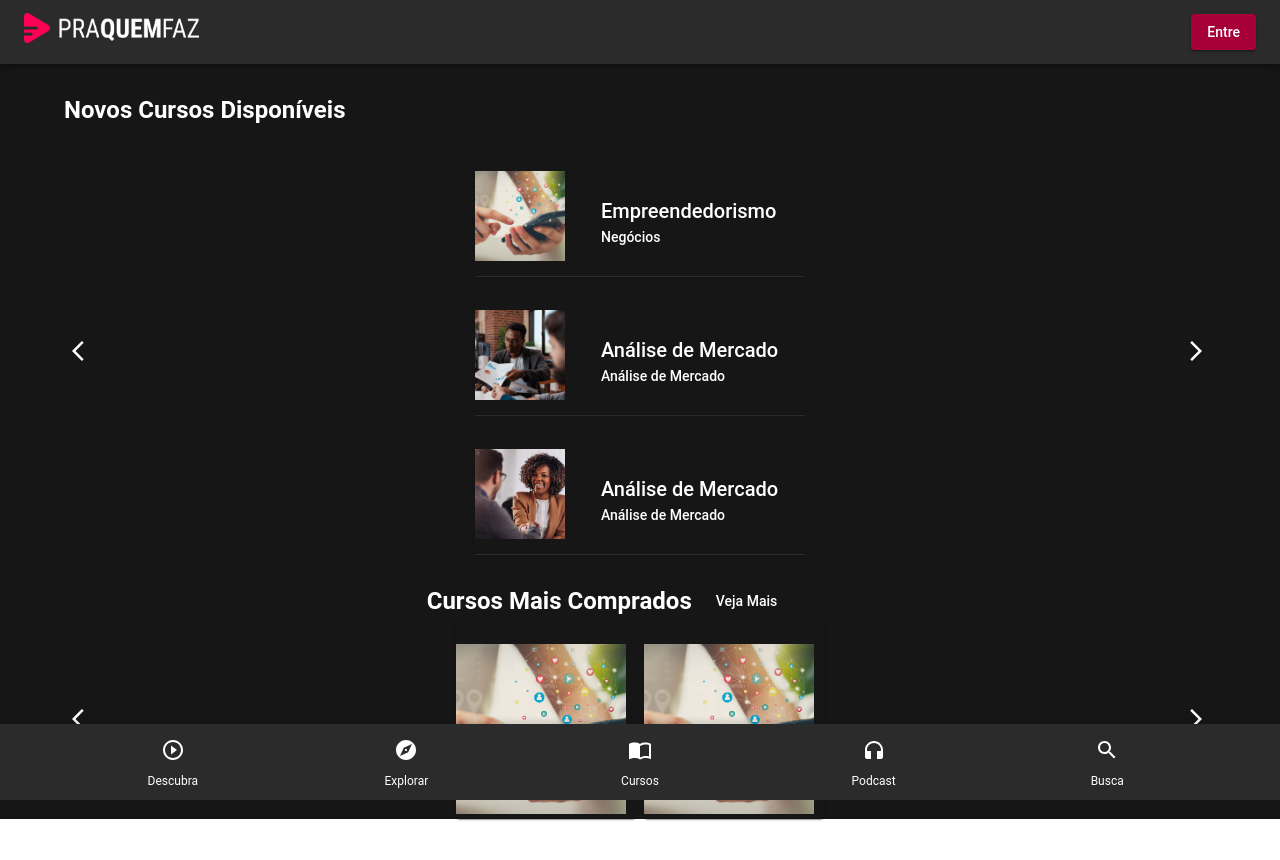
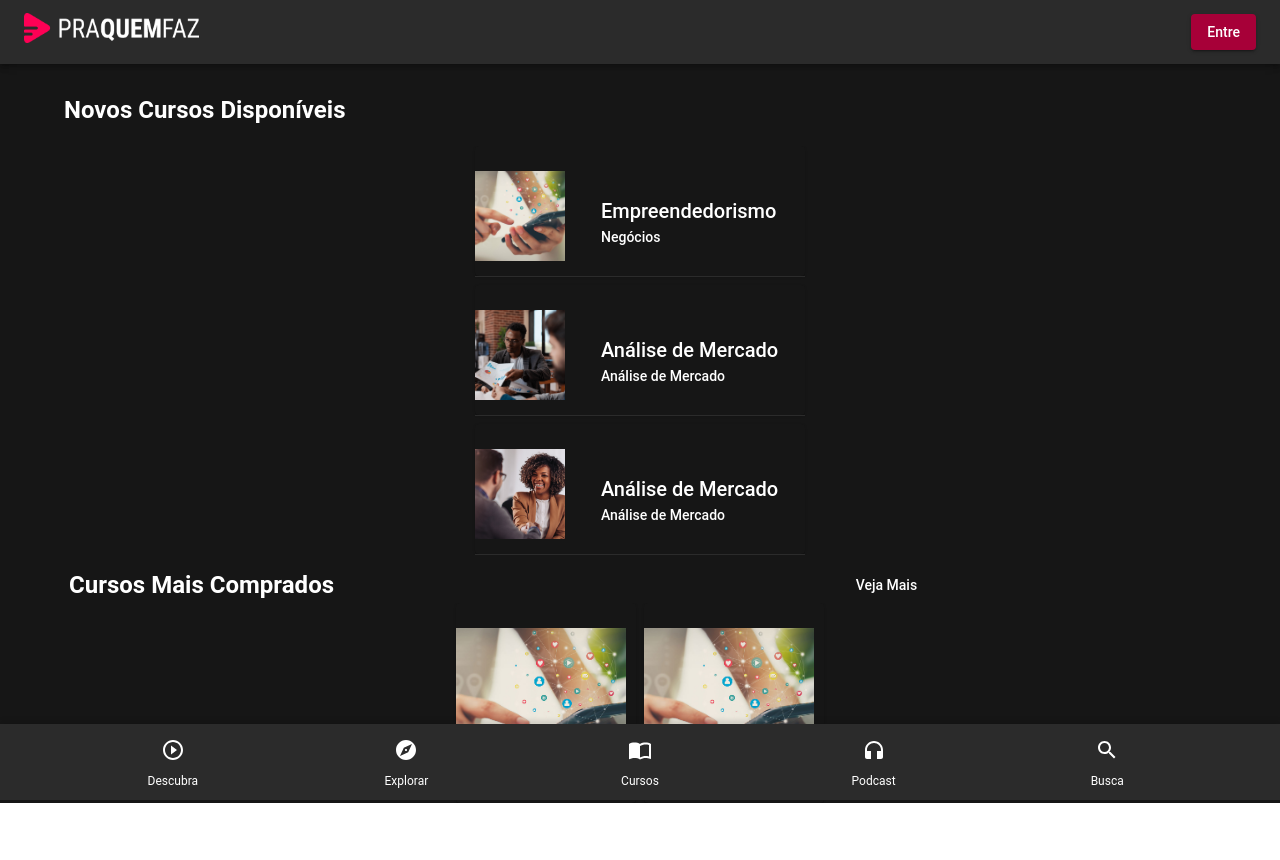
Before and after one commit to projects-athena/pqf2.0, a Next.js app: page /novos-cursos in a window 1280 px wide. Shown: the top 860 px of the page. Built offline with nearby package versions, Linux system fonts and the light colour scheme.

Commit message:
consertando carrossel (#13)

```diff
--- a/package.json
+++ b/package.json
@@ -21,6 +21,7 @@
     "react": "^18",
     "react-dom": "^18",
     "react-hook-form": "^7.52.1",
+    "react-swipeable": "^7.0.1",
     "yup": "^1.4.0"
   },
   "devDependencies": {
--- a/src/app/components/novosCursosComponents/cardsCursosMaisComprados.tsx
+++ b/src/app/components/novosCursosComponents/cardsCursosMaisComprados.tsx
@@ -1,20 +1,30 @@
-// cardNovoCurso.tsx
 import React from 'react';
-import { Box, Card, CardMedia} from '@mui/material';
+import { Box, Card, CardMedia } from '@mui/material';
 import { Course } from '@/app/types/types';
 
 const CardCursosMaisComprados: React.FC<Course> = ({ title, image }) => {
     return (
         <Box display="grid" justifyContent="center" alignItems="center">
-            <Card sx={{ display: 'grid', gridTemplateColumns: 'auto 1fr', height: '200px', width: '180px', backgroundColor: '#161616' }}>
+            <Card
+                sx={{
+                    display: 'grid',
+                    gridTemplateColumns: { xs: '1fr', sm: 'auto 1fr' },
+                    height: { xs: 'auto', sm: '200px' },
+                    width: { xs: '100%', sm: '180px' },
+                    backgroundColor: '#161616'
+                }}
+            >
                 <CardMedia
-                    sx={{ height: '170px', width: '170px', marginTop: '25px', marginRight:'10px' }}
+                    sx={{
+                        height: { xs: '150px', sm: '170px' },
+                        width: { xs: '100%', sm: '170px' },
+                        marginTop: { xs: '10px', sm: '25px' },
+                        marginRight: { xs: '0', sm: '10px' }
+                    }}
                     component="img"
                     image={image}
                     title={title}
                 />
-                <Box display="grid" gridTemplateRows="1fr auto" alignItems="center">
-                </Box>
             </Card>
         </Box>
     );
--- a/src/app/components/novosCursosComponents/carousel.css
+++ b/src/app/components/novosCursosComponents/carousel.css
@@ -1,9 +1,9 @@
 .slide-in {
-  animation: slideIn 0.5s forwards;
+  animation: slideIn 0.3s forwards;
 }
 
 .slide-out {
-  animation: slideOut 0.5s forwards;
+  animation: slideOut 0.3s forwards;
 }
 
 @keyframes slideIn {
--- a/src/app/components/novosCursosComponents/carousel.tsx
+++ b/src/app/components/novosCursosComponents/carousel.tsx
@@ -1,8 +1,7 @@
 'use client'
 import React, { useState, useEffect } from 'react';
-import { Box, IconButton, Grid } from '@mui/material';
-import ArrowBackIosIcon from '@mui/icons-material/ArrowBackIos';
-import ArrowForwardIosIcon from '@mui/icons-material/ArrowForwardIos';
+import { Box, Grid } from '@mui/material';
+import { useSwipeable } from 'react-swipeable';
 import './carousel.css';
 
 interface CarouselProps {
@@ -42,22 +41,23 @@ const Carousel: React.FC<CarouselProps> = ({ children, itemsPerPage = 3, directi
         setAnimationClass('slide-in');
     }, [currentIndex]);
 
+    const handlers = useSwipeable({
+        onSwipedLeft: handleNextClick,
+        onSwipedRight: handlePrevClick,
+        preventScrollOnSwipe: true,
+        trackMouse: true
+    });
+
     return (
-        <Box>
-            <Box display="flex" justifyContent="space-between" alignItems="center">
-                <IconButton onClick={handlePrevClick}>
-                    <ArrowBackIosIcon sx={{ color: 'white' }} />
-                </IconButton>
-                <Grid container spacing={1} justifyContent="center" direction={direction}>
+        <Box {...handlers} sx={{ touchAction: 'pan-y', overflow: 'hidden', maxWidth: '100%'}}>
+            <Box display="flex" justifyContent="center" alignItems="center">
+                <Grid container spacing={1} justifyContent="center" direction={direction} sx={{ width: '100%' }}>
                     {getCurrentItems().map((child, index) => (
                         <Grid item key={index} className={animationClass} style={{ transition: 'transform 0.5s ease-in-out' }}>
                             {child}
                         </Grid>
                     ))}
                 </Grid>
-                <IconButton onClick={handleNextClick}>
-                    <ArrowForwardIosIcon sx={{ color: 'white' }} />
-                </IconButton>
             </Box>
         </Box>
     );
--- a/src/app/novos-cursos/page.tsx
+++ b/src/app/novos-cursos/page.tsx
@@ -27,20 +27,20 @@ export default function NovosCursos() {
           </Carousel>
         </Box>
       </Box>
-      <Box> {/* 2 wrapper*/}
-        <Grid sx={{marginLeft:'-50px'}} container spacing={2} justifyContent="center">
-          <Grid item>
+      <Box sx={{maxWidth: '100%'}}> {/* 2 wrapper*/}
+        <Grid container spacing={2} sx={{marginLeft: '5px'}}>
+          <Grid xs={8}>
             <Typography sx={{ marginTop: '30px' }} variant='h5' color='white'>
               <strong>{content.cursosMaisComprados.maintitle}</strong>
             </Typography>
           </Grid>
-          <Grid item>
-            <Button sx={{ color: '#fff', marginTop:'30px', textDecoration:'none' }}>
-              <Typography variant='subtitle2' sx={{textDecoration:'none'}}>Veja Mais</Typography>
+          <Grid xs={4}>
+            <Button sx={{ color: '#fff', marginTop: '30px', textDecoration: 'none'}}>
+              <Typography variant='subtitle2' sx={{ textDecoration: 'none' }}>Veja Mais</Typography>
             </Button>
           </Grid>
         </Grid>
-        <Box sx={{marginBottom:'100px'}}>
+        <Box sx={{ marginBottom: '100px' }}>
           <Carousel itemsPerPage={2} direction="row">
             {cursosMaisComprados.courses.map((courses, index) => (
               <CardCursosMaisComprados
```
Also changed, not shown: 1 other file (tests, documents, lock files or other folders).
